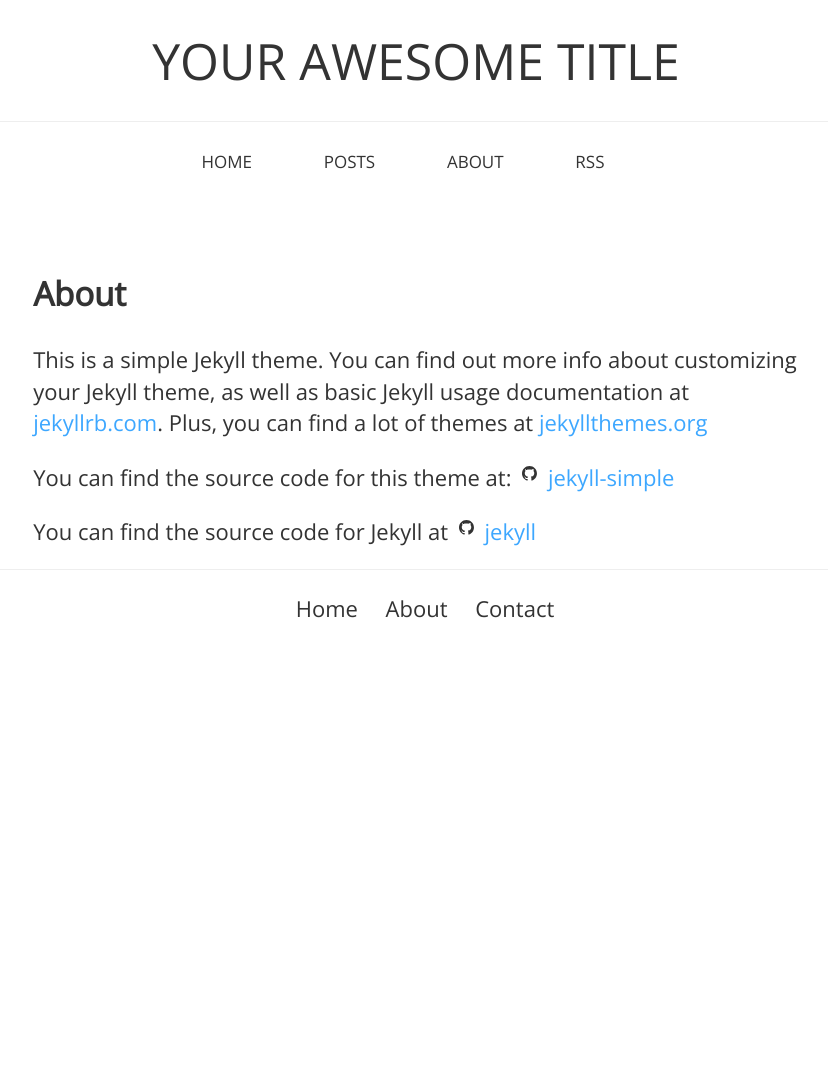
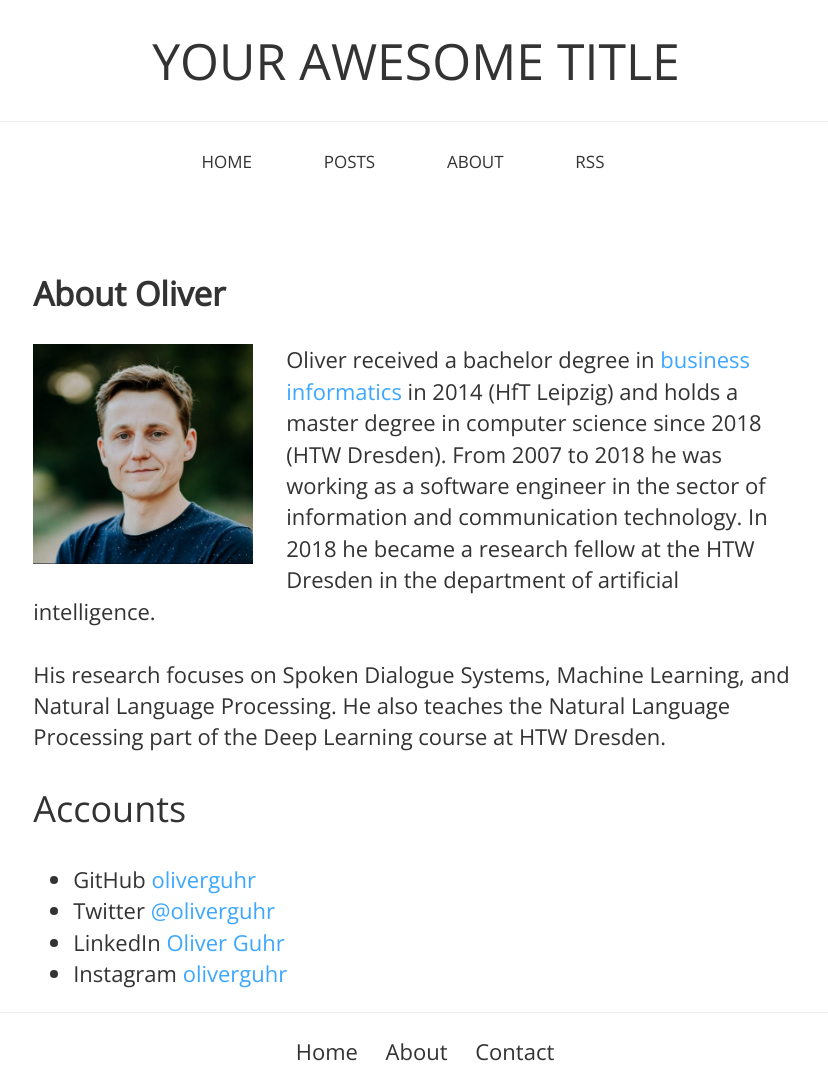
Before and after one commit to oliverguhr/olivers-blog, a Jekyll site: the page built from about.md, in a window 1280 px wide. Shown: the whole page, without its empty margins (224-1052 px from the left). Built offline with Jekyll 4.4.1, drawn with Linux system fonts in a browser that asks for light colours; before the commit the page ends 900 px from its top, so only the background shows below that.

Commit message:
added a simple about me page

```diff
--- a/about.md
+++ b/about.md
@@ -1,11 +1,18 @@
 ---
 layout: page
-title: About
+title: About Oliver
 permalink: /about/
 ---
 
-This is a simple Jekyll theme. You can find out more info about customizing your Jekyll theme, as well as basic Jekyll usage documentation at [jekyllrb.com](http://jekyllrb.com/).  Plus, you can find a lot of themes at [jekyllthemes.org](http://jekyllthemes.org/)
+  <p>
+  <img style="float:left; width: 10em; margin-right: 1.5em; margin-bottom: 0.5em" src="{{site.baseurl}}/assets/img/oli.jpg" />
+       Oliver received a bachelor degree in <a href="https://en.wikipedia.org/wiki/Business_informatics"> business informatics</a> in 2014 (HfT Leipzig) and holds a master degree in computer science since 2018 (HTW Dresden). From 2007 to 2018 he was working as a software engineer in the sector of information and communication technology. In 2018 he became a research fellow at the HTW Dresden in the department of artificial intelligence.<br/><br/>
+His research focuses on Spoken Dialogue Systems, Machine Learning, and Natural Language Processing. He also teaches the Natural Language Processing part of the Deep Learning course at HTW Dresden.
+  </p>
 
-You can find the source code for this theme at: <data data-icon="ei-sc-github"></data>  [jekyll-simple](https://github.com/wild-flame/jekyll-simple)
+## Accounts
 
-You can find the source code for Jekyll at <data data-icon="ei-sc-github"></data>  [jekyll](https://github.com/jekyll/jekyll)
+* GitHub [oliverguhr](http://github.com/oliverguhr/)
+* Twitter [@oliverguhr](http://twitter.com/oliverguhr/)
+* LinkedIn [Oliver Guhr](https://www.linkedin.com/in/oliver-guhr-4988a3167/)
+* Instagram [oliverguhr](http://instagram.com/oliverguhr/)
```
